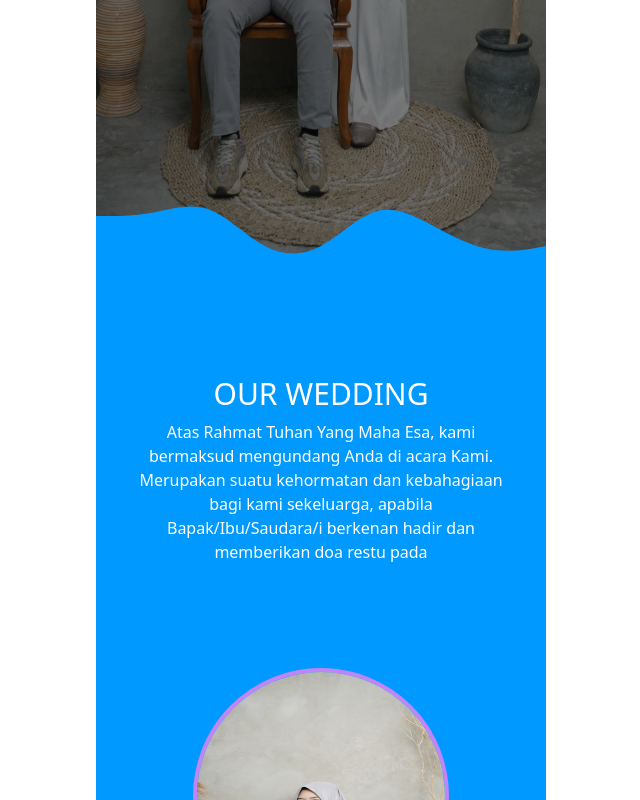
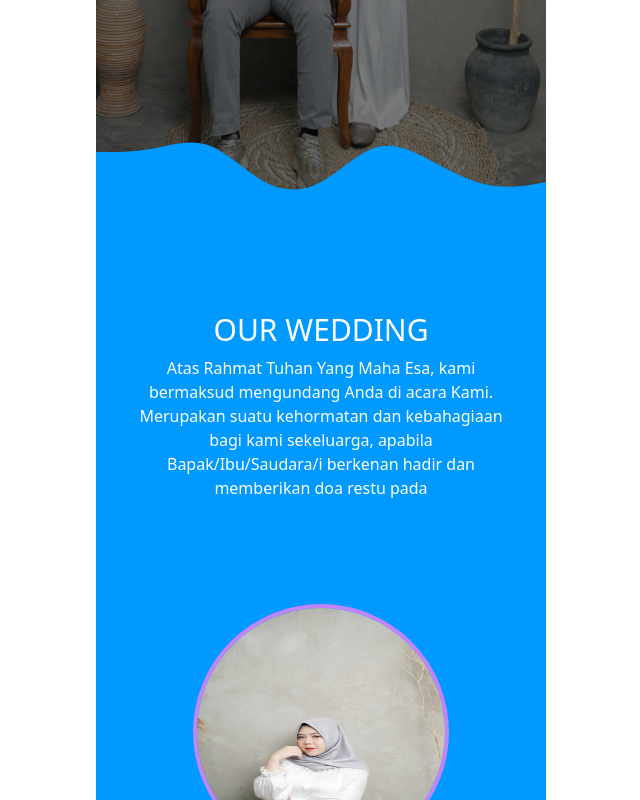
Before and after one commit to fahmiAzizz/nawanglana, a React (Vite) app: page / in a window 1280 px wide. Shown: the part 540-1340 px from the top of the page, without its empty margins (319-959 px from the left). Built offline with nearby package versions, Linux system fonts and the light colour scheme; a web font is replaced by a local one.

Commit message:
up gelombang

```diff
--- a/src/components/Bridge.jsx
+++ b/src/components/Bridge.jsx
@@ -4,7 +4,7 @@ import bridge2 from "../assets/18.jpg"
 
 const Bridge = () => {
     return (
-        <div className='text-white max-w-screen-mobile mx-auto -mt-16 relative z-20'>
+        <div className='text-white max-w-screen-mobile mx-auto -mt-32 relative z-20'>
             <svg xmlns="http://www.w3.org/2000/svg" viewBox="0 0 1440 320">
                 <path fill="#0099ff" fill-opacity="1" d="M0,64L30,64C60,64,120,64,180,53.3C240,43,300,21,360,42.7C420,64,480,128,540,160C600,192,660,192,720,160C780,128,840,64,900,48C960,32,1020,64,1080,96C1140,128,1200,160,1260,170.7C1320,181,1380,171,1410,165.3L1440,160L1440,320L1410,320C1380,320,1320,320,1260,320C1200,320,1140,320,1080,320C1020,320,960,320,900,320C840,320,780,320,720,320C660,320,600,320,540,320C480,320,420,320,360,320C300,320,240,320,180,320C120,320,60,320,30,320L0,320Z"></path>
             </svg>
```
